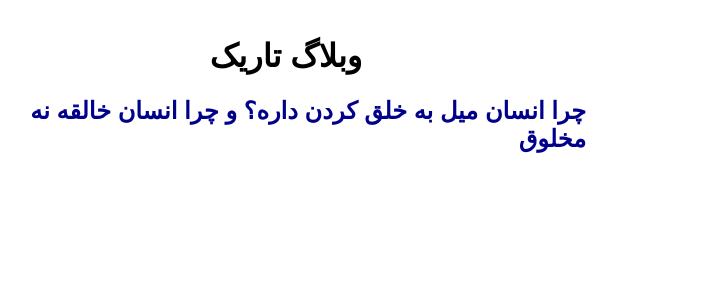
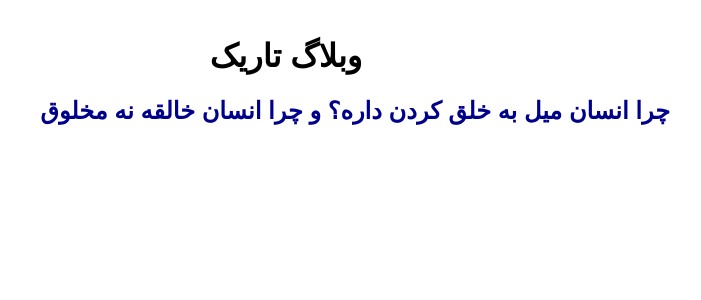
Before and after one commit to darkblog/darkblog.github.io, a Jekyll site: the page built from index.html, in a window 1280 px wide. Shown: the top 300 px of the page, without its empty margins (441-1142 px from the left). Built offline with Jekyll 4.4.1, drawn with Linux system fonts in a browser that asks for light colours.

Commit message:
Update index.html

```diff
--- a/index.html
+++ b/index.html
@@ -8,7 +8,7 @@
 <title>وبلاگ تاریک</title>
 <meta name="description" content="وبلاگ تاریک">
 <meta name="viewport" content="width=device-width">
-<style>body{font-family:sans-serif;margin:auto;padding:1em;max-width:600px}a{text-decoration:none;color:darkblue}h1{text-align:center}</style>
+<style>body{font-family:sans-serif;margin:auto;padding:1em;max-width:768px}a{text-decoration:none;color:darkblue}h1{text-align:center}</style>
 </head>
 <body>
 <h1>وبلاگ تاریک</h1>
```
